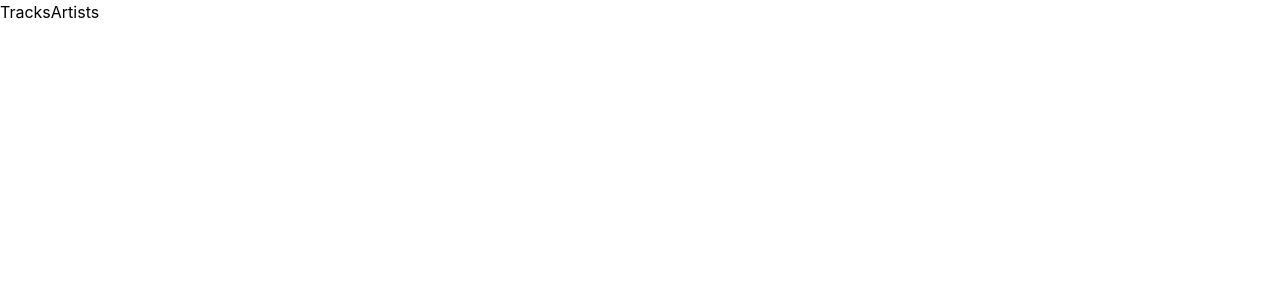
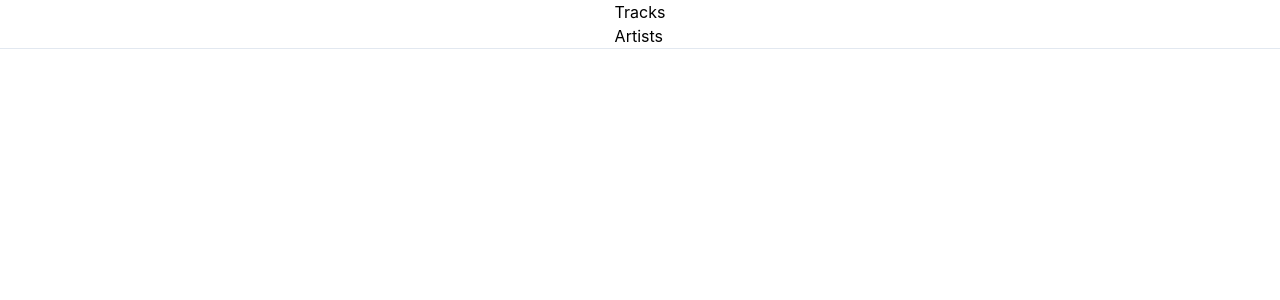
Before and after one commit to tombohub/top-tracks, a React (Create React App) app: page / in a window 1280 px wide. Shown: the top 300 px of the page. Built offline with nearby package versions, Linux system fonts and the light colour scheme.

Commit message:
added .env

```diff
--- a/src/components/NavBar.jsx
+++ b/src/components/NavBar.jsx
@@ -7,11 +7,19 @@ function NavBar(props) {
   const artists = "/artists";
 
   return (
-    <nav>
-      <Link to={tracks}>Tracks</Link>
-      <Link to={artists}>Artists</Link>
+    <React.Fragment>
+      <nav className="border-b flex justify-center">
+        <ul>
+          <li>
+            <Link to={tracks}>Tracks</Link>
+          </li>
+          <li>
+            <Link to={artists}>Artists</Link>
+          </li>
+        </ul>
+      </nav>
       <Routes tracks={tracks} artists={artists} />
-    </nav>
+    </React.Fragment>
   );
 }
 
--- a/src/index.js
+++ b/src/index.js
@@ -1,7 +1,7 @@
 import React from 'react';
 import ReactDOM from 'react-dom';
+import './index.css';
 import './tailwind.output.css';
-import './index.css';
 import App from './App';
 import * as serviceWorker from './serviceWorker';
 import {BrowserRouter} from 'react-router-dom'
```
Also changed, not shown: tailwind.config.js (added, +12 -0 lines), 1 other file (tests, documents, lock files or other folders).
